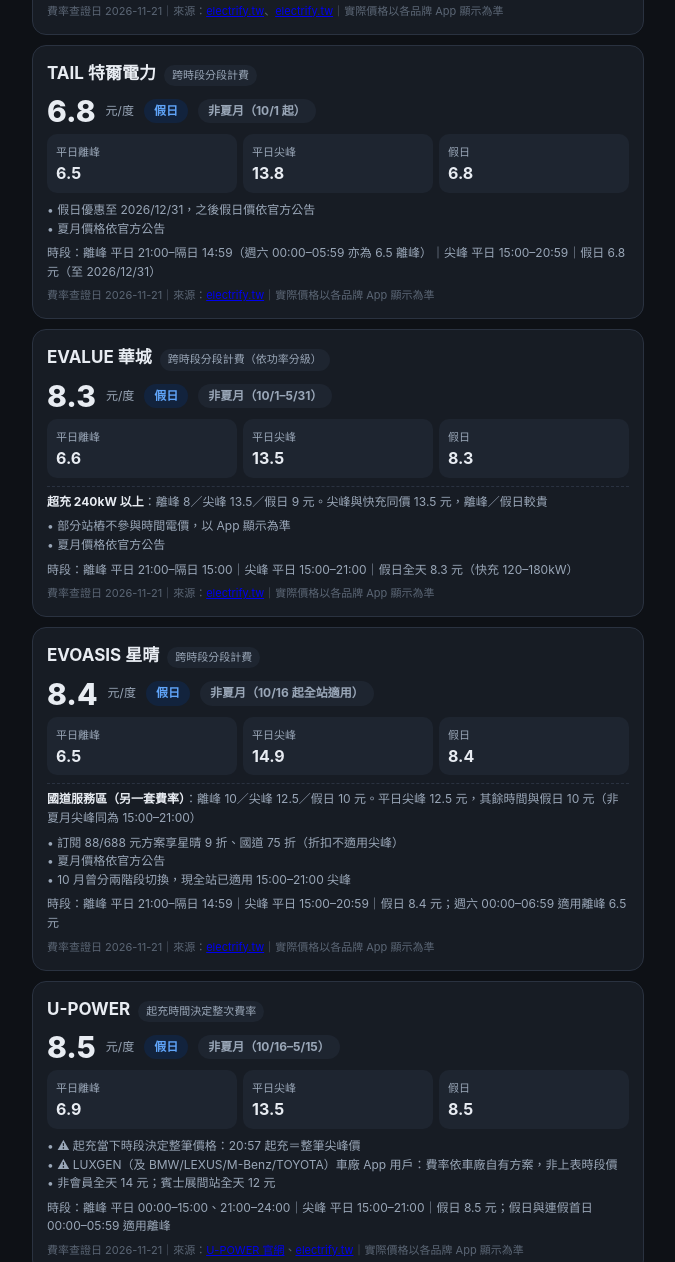
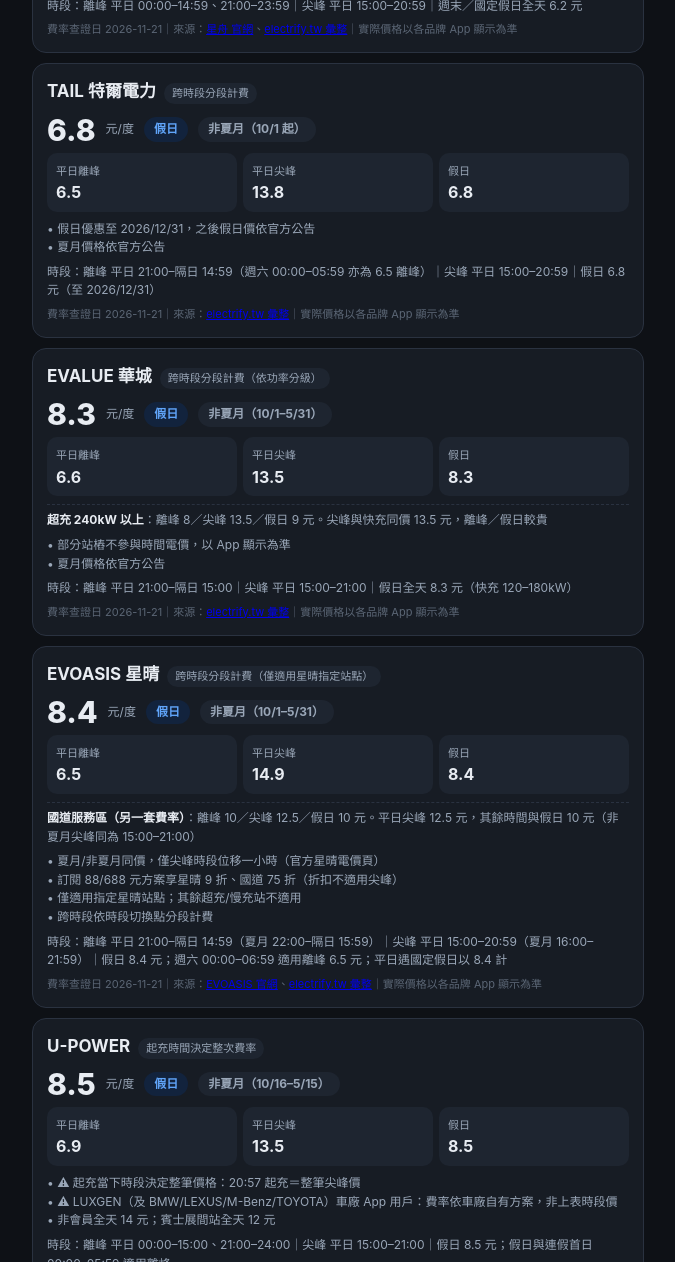
Before and after one commit to gasol36ai-dev/ev-charging, a plain HTML site: page index.html in a window 1280 px wide. Shown: the part 878-2140 px from the top of the page, without its empty margins (302-977 px from the left). Drawn offline with Linux system fonts and the light colour scheme.

Commit message:
費率來源升級：EVOASIS/iCharging/全國特急電官方頁核對，EVOASIS 夏月補值

```diff
--- a/index.html
+++ b/index.html
@@ -90,8 +90,8 @@ const RATES = [
   summer:{label:"6/1–9/30", peakw:[16,22], peak:"待公告", off:"待公告", hol:"待公告", holDay:"週末全天", morningOff:false},
   nonsummer:{label:"10/1–5/31", peakw:[15,21], peak:12.9, off:5.9, hol:5.9, holDay:"週末全天", morningOff:false},
   offWin:"平日 00:00–15:00、21:00–24:00", peakWin:"平日 15:00–21:00", holNote:"週末全天 5.9 元",
-  notes:["平日尖峰 12.9 為主流品牌最低","夏月價格依官方公告"],
-  src:["https://electrify.tw/taiwan-ev-charging-deals-guide/"]},
+  notes:["平日尖峰 12.9 為主流品牌最低（來源：electrify.tw，官網僅公告離峰/週末 5.9）","夏月官方公告：離峰 5.9（平日 00:00–16:00、22:00–24:00 及週末全天）","假日＝週六日；國定假日依 App"],
+  src:["https://www.npcgas.com.tw/","https://electrify.tw/taiwan-ev-charging-deals-guide/"]},
 
  {id:"tail", name:"TAIL 特爾電力", billing:"跨時段分段計費",
   summer:{label:"6/1–9/30", peakw:[16,22], peak:"待公告", off:"待公告", hol:"待公告", holDay:"週末", morningOff:true, morningWin:[0,6]},
@@ -100,13 +100,13 @@ const RATES = [
   notes:["假日優惠至 2026/12/31，之後假日價依官方公告","夏月價格依官方公告"],
   src:["https://electrify.tw/taiwan-ev-charging-deals-guide/"]},
 
- {id:"evo", name:"EVOASIS 星晴", billing:"跨時段分段計費",
-  summer:{label:"6/1–9/30", peakw:[16,22], peak:"待公告", off:"待公告", hol:"待公告", holDay:"週六日與國定假日", morningOff:true, morningWin:[0,7]},
-  nonsummer:{label:"10/16 起全站適用", peakw:[15,21], peak:14.9, off:6.5, hol:8.4, holDay:"週六日與國定假日", morningOff:true, morningWin:[0,7]},
-  offWin:"平日 21:00–隔日 14:59", peakWin:"平日 15:00–20:59", holNote:"假日 8.4 元；週六 00:00–06:59 適用離峰 6.5 元",
+ {id:"evo", name:"EVOASIS 星晴", billing:"跨時段分段計費（僅適用星晴指定站點）",
+  summer:{label:"6/1–9/30", peakw:[16,22], peak:14.9, off:6.5, hol:8.4, holDay:"週六日與國定假日", morningOff:true, morningWin:[0,7]},
+  nonsummer:{label:"10/1–5/31", peakw:[15,21], peak:14.9, off:6.5, hol:8.4, holDay:"週六日與國定假日", morningOff:true, morningWin:[0,7]},
+  offWin:"平日 21:00–隔日 14:59（夏月 22:00–隔日 15:59）", peakWin:"平日 15:00–20:59（夏月 16:00–21:59）", holNote:"假日 8.4 元；週六 00:00–06:59 適用離峰 6.5 元；平日遇國定假日以 8.4 計",
   extra:{title:"國道服務區（另一套費率）", off:10, peak:12.5, hol:10, desc:"平日尖峰 12.5 元，其餘時間與假日 10 元（非夏月尖峰同為 15:00–21:00）"},
-  notes:["訂閱 88/688 元方案享星晴 9 折、國道 75 折（折扣不適用尖峰）","夏月價格依官方公告","10 月曾分兩階段切換，現全站已適用 15:00–21:00 尖峰"],
-  src:["https://electrify.tw/taiwan-ev-charging-deals-guide/"]},
+  notes:["夏月/非夏月同價，僅尖峰時段位移一小時（官方星晴電價頁）","訂閱 88/688 元方案享星晴 9 折、國道 75 折（折扣不適用尖峰）","僅適用指定星晴站點；其餘超充/慢充站不適用","跨時段依時段切換點分段計費"],
+  src:["https://www.evoasis.com.tw/post/activity-day_night","https://electrify.tw/taiwan-ev-charging-deals-guide/"]},
 
  {id:"upower", name:"U-POWER", billing:"起充時間決定整次費率",
   summer:{label:"5/16–10/15", peakw:[16,22], peak:13.5, off:"待公告", hol:"待公告", holDay:"依假日規則", morningOff:true, morningWin:[0,6]},
@@ -129,7 +129,7 @@ const RATES = [
   nonsummer:{label:"站點個別定價", peakw:[15,21], peak:null, off:null, hol:null, holDay:"依站點", morningOff:false, noTou:true},
   offWin:"", peakWin:"", holNote:"",
   notes:["官方公告原價 12 元/度","iParking App 會員價：國道服務區約 9.2–10 元、市區站約 8 元","部分市區站以每分鐘計費"],
-  src:["https://electrify.tw/taiwan-ev-charging-deals-guide/"]},
+  src:["https://www.icharging.com.tw/tw/about/%E8%B2%BB%E7%8E%87%E8%AA%AA%E6%98%8E","https://electrify.tw/taiwan-ev-charging-deals-guide/"]},
 
  {id:"costco", name:"Costco 好市多（慢充）", billing:"單一費率",
   summer:{label:"單一費率", peak:null, peak:null, off:5.8, hol:5.8, holDay:"全天單一價", morningOff:false, noTou:true},
@@ -201,7 +201,7 @@ function renderRates(){
       ${grid}${extra}
       <p class="notes">${b.notes.map(n=>"• "+n).join("<br>")}</p>
       ${b.offWin?`<p class="notes">時段：離峰 ${b.offWin}｜尖峰 ${b.peakWin}｜${b.holNote}</p>`:""}
-      <div class="src">費率查證日 ${RATE_DATE}｜來源：${b.src.map(u=>`<a href="${u}" target="_blank" rel="noopener">${u.includes("u-power")?"U-POWER 官網":"electrify.tw"}</a>`).join("、")}｜實際價格以各品牌 App 顯示為準</div>
+      <div class="src">費率查證日 ${RATE_DATE}｜來源：${b.src.map(u=>{const L={ "u-power":"U-POWER 官網","starcharger":"星舟 官網","evoasis":"EVOASIS 官網","icharging":"iCharging 官網","npcgas":"NPC 全國加油站 官網"};const k=Object.keys(L).find(k=>u.includes(k));return `<a href="${u}" target="_blank" rel="noopener">${k?L[k]:"electrify.tw 彙整"}</a>`;}).join("、")}｜實際價格以各品牌 App 顯示為準</div>
     </div>`;
   }).join("");
   document.getElementById("foot").innerHTML =
```
